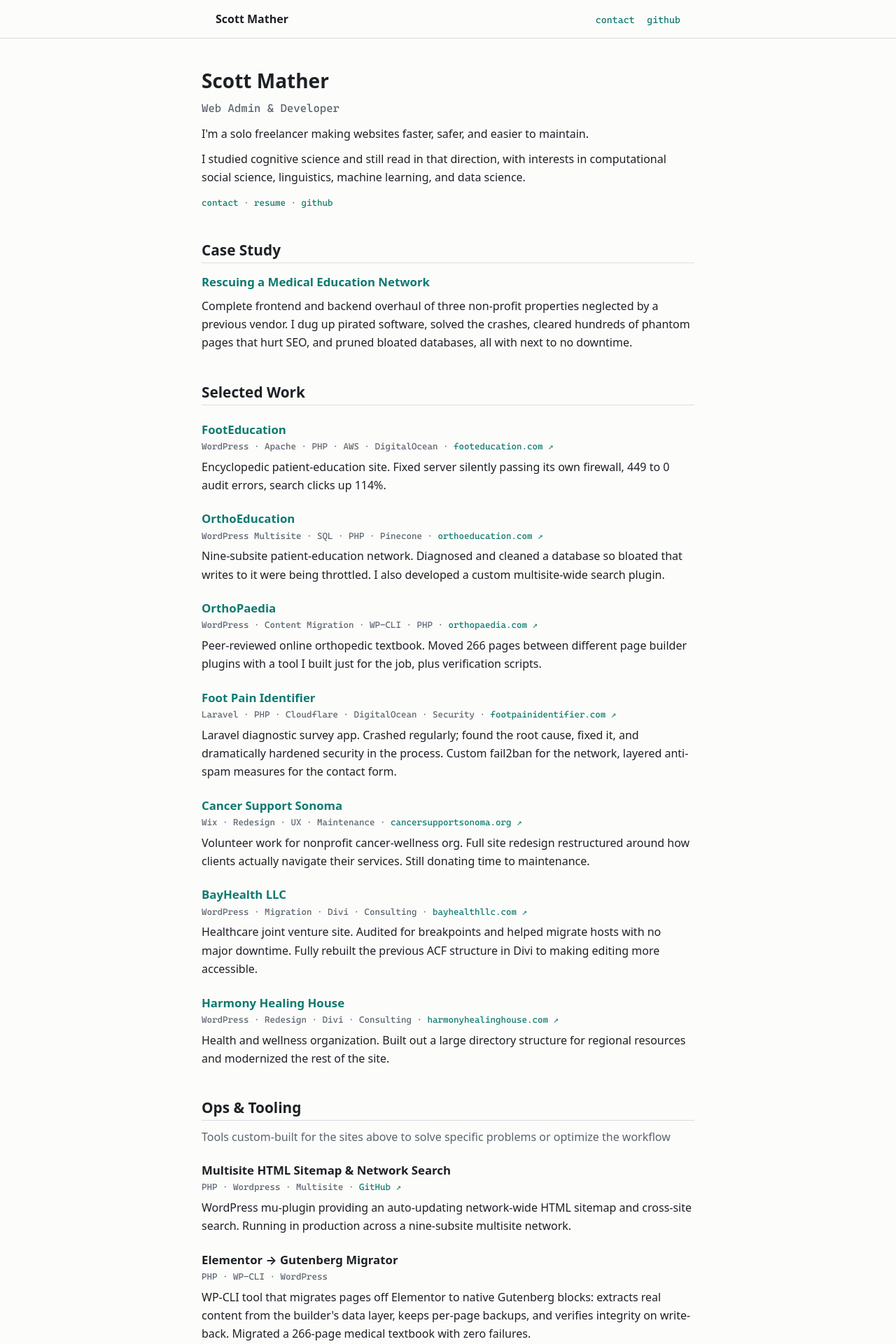
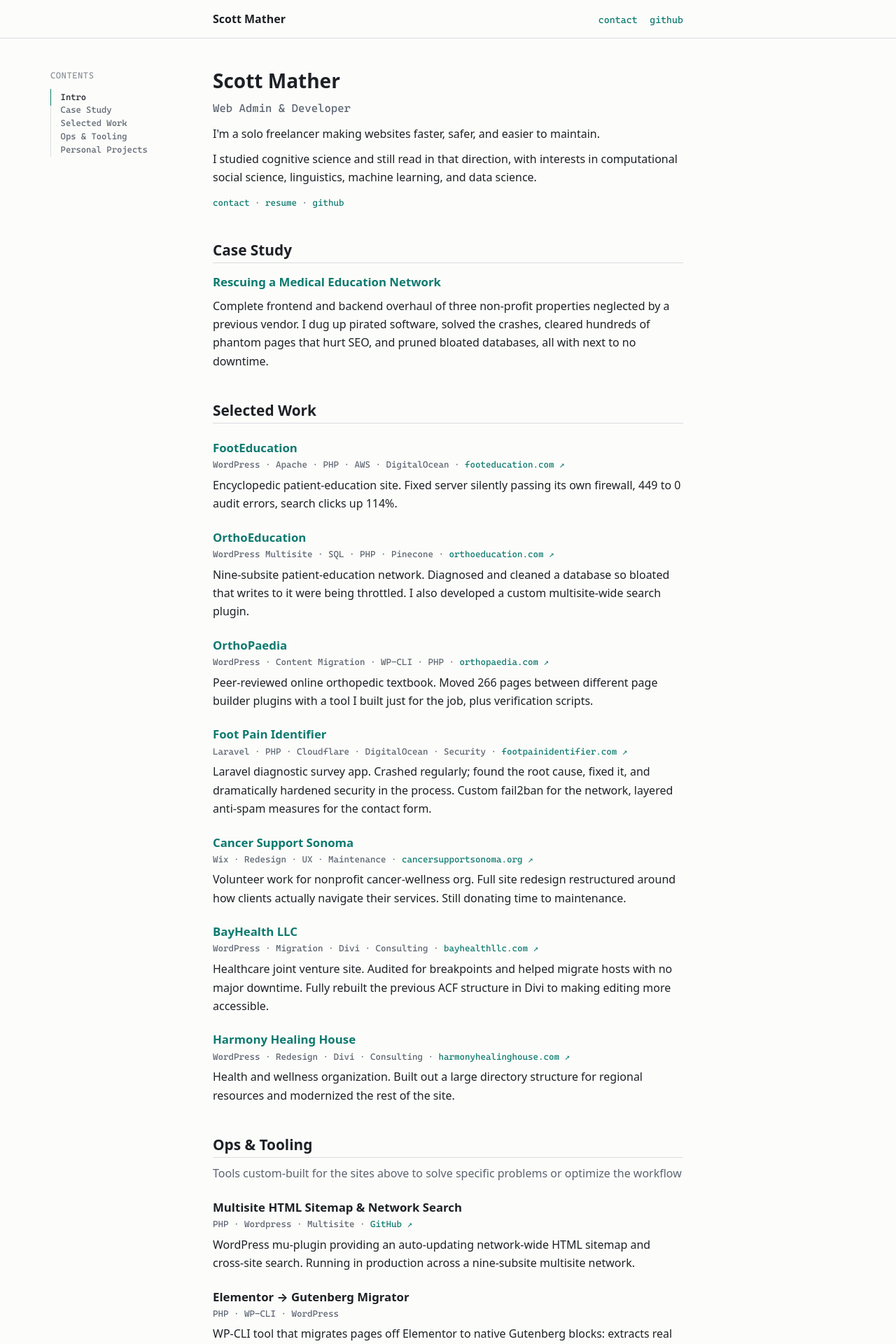
Before and after one commit to csmather/mather-cv, a Jekyll site: the page built from index.md, in a window 1280 px wide. Shown: the top 1920 px of the page at 70% size. Built offline with Jekyll 4.4.1, drawn with Linux system fonts in a browser that asks for light colours.

Commit message:
added TOC: ids, wrap, new css/js

```diff
--- a/_layouts/home.html
+++ b/_layouts/home.html
@@ -2,58 +2,104 @@
 layout: default
 ---
 
-<div class="wrap home">
+<div class="wrap home layout">
 
-  <div id="intro">
+  <details class="toc" open>
+    <summary>Contents</summary>
+    <p class="toc-label">CONTENTS</p>
+    <nav aria-label="Table of contents">
+
+      <div class="toc-group"><a href="#intro">Intro</a></div>
+      <div class="toc-group"><a href="#case-study">Case Study</a></div>
+
+      <div class="toc-group">
+        <a href="#work">Selected Work</a>
+        <div class="toc-children">
+          {% assign toc_work = site.work | where_exp: 'item', 'item.hidden != true' | sort: 'order' %}
+          {% for item in toc_work %}
+            <a href="#{{ item.slug }}">{{ item.title }}</a>
+          {% endfor %}
+        </div>
+      </div>
+
+      <div class="toc-group">
+        <a href="#tooling">Ops &amp; Tooling</a>
+        <div class="toc-children">
+          {% for project in site.data.projects %}
+            <a href="#{{ project.title | slugify }}">{{ project.title }}</a>
+          {% endfor %}
+        </div>
+      </div>
+
+      <div class="toc-group">
+        <a href="#projects">Personal Projects</a>
+        <div class="toc-children">
+          {% assign toc_projects = site.projects | sort: 'order' %}
+          {% for item in toc_projects %}
+            <a href="#{{ item.slug }}">{{ item.title }}</a>
+          {% endfor %}
+        </div>
+      </div>
+
+    </nav>
+  </details>
+
+  <div class="col">
+
+  <section id="intro">
     <h1>Scott Mather</h1>
     <p class="lede">Web Admin &amp; Developer</p>
     <p class="bio">I'm a solo freelancer making websites faster, safer, and easier to maintain.</p>
     <p class="bio">I studied cognitive science and still read in that direction, with interests in computational social science, linguistics, machine learning, and data science.</p>
     <p class="contact"><a href="mailto:matherscottc@gmail.com">contact</a> &middot; <a href="{{ '/assets/resume/Scott_Mather_Resume.pdf' | relative_url }}">resume</a> &middot; <a href="https://github.com/csmather" target="_blank" rel="noopener">github</a></p>
-  </div>
+  </section>
 
-  <div id="case-study">
+  <section id="case-study">
     <h2>Case Study</h2>
     <h3><a href="{{ '/case-studies/site-ops/' | relative_url }}">Rescuing a Medical Education Network</a></h3>
     <p>Complete frontend and backend overhaul of three non-profit properties neglected by a previous vendor. I dug up pirated software, solved the crashes, cleared hundreds of phantom pages that hurt SEO, and pruned bloated databases, all with next to no downtime.</p>
-  </div>
+  </section>
 
-  <div id="work">
-    <h2 id="work">Selected Work</h2>
+  <section id="work">
+    <h2>Selected Work</h2>
     {% assign items = site.work | where_exp: 'item', 'item.hidden != true' | sort: 'order' %}
     {% for item in items %}
-      <article class="entry">
+      <article class="entry" id="{{ item.slug }}">
         <h3><a href="{{ item.url | relative_url }}">{{ item.title }}</a></h3>
         <p class="tags">{{ item.tags | join: ' · ' }}{% if item.external_url %} · <a href="{{ item.external_url }}" target="_blank" rel="noopener">{{ item.external_url | replace: 'https://', '' | replace: 'http://', '' }} ↗</a>{% endif %}</p>
         <p>{{ item.summary }}</p>
       </article>
     {% endfor %}
-  </div>
+  </section>
 
-  <div id="tooling">
-    <h2 id="tooling">Ops &amp; Tooling</h2>
+  <section id="tooling">
+    <h2>Ops &amp; Tooling</h2>
     <p class="muted section-intro">Tools custom-built for the sites above to solve specific problems or optimize the workflow</p>
     {% for project in site.data.projects %}
-      <article class="entry">
+      <article class="entry" id="{{ project.title | slugify }}">
         <h3>{{ project.title }}</h3>
         <p class="tags">{{ project.tags | join: ' · ' }}{% if project.github_url %} · <a href="{{ project.github_url }}" target="_blank" rel="noopener">GitHub ↗</a>{% endif %}</p>
         <p>{{ project.description }}</p>
       </article>
     {% endfor %}
-  </div>
+  </section>
 
-  <div id="projects">
-    <h2 id="projects">Personal Projects</h2>
+  <section id="projects">
+    <h2>Personal Projects</h2>
     <p class="muted section-intro">Fully self-taught projects that I work on in my free time to explore Music Recommender Systems &amp; Information Retrieval, quality of life, specific tooling, and just for fun</p>
     {% assign pitems = site.projects | sort: 'order' %}
     {% for item in pitems %}
-      <article class="entry">
+      <article class="entry" id="{{ item.slug }}">
         <h3><a href="{{ item.url | relative_url }}">{{ item.title }}</a></h3>
         <p class="tags">{{ item.tags | join: ' · ' }}{% if item.github_url %} · <a href="{{ item.github_url }}" target="_blank" rel="noopener">GitHub ↗</a>{% endif %}{% if item.external_url %} · <a href="{{ item.external_url }}" target="_blank" rel="noopener">try it ↗</a>{% endif %}</p>
         <p>{{ item.summary }}</p>
       </article>
     {% endfor %}
     <p class="meta"><a href="https://github.com/csmather" target="_blank" rel="noopener">More on GitHub ↗</a></p>
+  </section>
+
   </div>
 
 </div>
+
+<script src="{{ '/assets/js/toc.js' | relative_url }}" defer></script>
--- a/assets/css/site.css
+++ b/assets/css/site.css
@@ -13,6 +13,8 @@
   --border: #343b45;
   --accent: #52c0b2;
   --code-bg: #1e2127;
+  --mono:
+    "Cascadia Mono", ui-monospace, SFMono-Regular, Menlo, Consolas, monospace;
 }
 
 @media (prefers-color-scheme: light) {
@@ -27,30 +29,31 @@
 }
 
 * {
-  box-sizing: border-box
+  box-sizing: border-box;
 }
 
 body {
   margin: 0;
   background: var(--bg);
   color: var(--ink);
-  font: 16px/1.65 system-ui, -apple-system, "Segoe UI", Roboto, Helvetica, Arial, sans-serif
+  font:
+    16px/1.65 system-ui, -apple-system, "Segoe UI", Roboto, Helvetica, Arial, sans-serif;
 }
 
 img {
   max-width: 100%;
-  height: auto
+  height: auto;
 }
 
 .wrap {
   max-width: 44rem;
   margin: 0 auto;
-  padding: 0 1.25rem
+  padding: 0 1rem;
 }
 
 .skip {
   position: absolute;
-  left: -999px
+  left: -999px;
 }
 
 .skip:focus {
@@ -58,87 +61,87 @@ img {
   top: 1rem;
   background: var(--bg);
   border: 1px solid var(--border);
-  padding: .4rem .7rem
+  padding: 0.4rem 0.7rem;
 }
 
 a {
   color: var(--accent);
-  text-decoration: none
+  text-decoration: none;
 }
 
 a:hover {
-  text-decoration: underline
+  text-decoration: underline;
 }
 
 h1 {
   font-size: 1.75rem;
   line-height: 1.2;
-  margin: 0 0 .5rem
+  margin: 0 0 0.5rem;
 }
 
 h2 {
   font-size: 1.3rem;
   line-height: 1.25;
   margin: 2.75rem 0 1rem;
-  padding-bottom: .3rem;
-  border-bottom: 1px solid var(--border)
+  padding-bottom: 0.3rem;
+  border-bottom: 1px solid var(--border);
 }
 
 h3 {
   font-size: 1.05rem;
   line-height: 1.3;
-  margin: 0 0 .15rem
+  margin: 0 0 0.15rem;
 }
 
 p {
-  margin: .6rem 0
+  margin: 0.6rem 0;
 }
 
 ul,
 ol {
-  padding-left: 1.4rem
+  padding-left: 1.4rem;
 }
 
 .muted {
-  color: var(--muted)
+  color: var(--muted);
 }
 
 code {
-  font-family: "Cascadia Mono", ui-monospace, SFMono-Regular, Menlo, Consolas, monospace;
-  font-size: .88em;
+  font-family: var(--mono);
+  font-size: 0.88em;
   background: var(--code-bg);
-  padding: .1rem .3rem;
-  border-radius: 2px
+  padding: 0.1rem 0.3rem;
+  border-radius: 2px;
 }
 
 pre {
   background: var(--code-bg);
-  padding: .8rem 1rem;
+  padding: 0.8rem 1rem;
   border-radius: 2px;
-  overflow-x: auto
+  overflow-x: auto;
 }
 
 pre code {
   background: none;
-  padding: 0
+  padding: 0;
 }
 
 table {
   border-collapse: collapse;
   margin: 1rem 0;
-  font-size: .95rem
+  font-size: 0.95rem;
 }
 
 th,
 td {
   border: 1px solid var(--border);
-  padding: .35rem .65rem;
-  text-align: left
+  padding: 0.35rem 0.65rem;
+  text-align: left;
 }
 
 /* Header */
 .site-head {
-  border-bottom: 1px solid var(--border)
+  border-bottom: 1px solid var(--border);
 }
 
 .site-head .wrap {
@@ -146,93 +149,243 @@ td {
   flex-wrap: wrap;
   align-items: baseline;
   justify-content: space-between;
-  gap: .4rem 1.25rem;
-  padding-top: .85rem;
-  padding-bottom: .85rem
+  gap: 0.4rem 1.25rem;
+  padding-top: 0.85rem;
+  padding-bottom: 0.85rem;
 }
 
 a.brand {
   font-weight: 600;
-  color: var(--ink)
+  color: var(--ink);
 }
 
 a.brand:hover {
-  color: var(--accent)
+  color: var(--accent);
 }
 
 .site-nav {
   display: flex;
   flex-wrap: wrap;
-  font-family: "Cascadia Mono", ui-monospace, SFMono-Regular, Menlo, Consolas, monospace;
-  font-size: .85rem;
-  gap: 1.1rem
+  font-family: var(--mono);
+  font-size: 0.85rem;
+  gap: 1.1rem;
 }
 
 .site-nav a {
-  color: var(--accent)
+  color: var(--accent);
 }
 
 .site-nav a:hover {
-  color: var(--accent)
+  color: var(--accent);
 }
 
 /* Homepage */
 .home {
-  padding: 2.75rem 0 1rem
+  padding: 2.75rem 1rem 1rem;
 }
 
 .lede {
-  max-width: 50ch;
-  font-family: "Cascadia Mono", ui-monospace, SFMono-Regular, Menlo, Consolas, monospace;
+  font-family: var(--mono);
   color: var(--muted);
 }
 
 .bio {
-  text-wrap: pretty
+  text-wrap: pretty;
 }
 
 .contact {
-  margin-top: .8rem
+  margin-top: 0.8rem;
 }
 
 .mono,
 .tags,
 .contact,
 .meta {
-  font-family: "Cascadia Mono", ui-monospace, SFMono-Regular, Menlo, Consolas, monospace;
-  font-size: .8rem;
-  color: var(--muted)
+  font-family: var(--mono);
+  font-size: 0.8rem;
+  color: var(--muted);
 }
 
 .section-intro {
-  margin: -.4rem 0 1.2rem
+  margin: -0.4rem 0 1.2rem;
 }
 
 .entry {
-  margin: 1.5rem 0
+  margin: 1.5rem 0;
 }
 
 .entry .tags {
-  margin: .1rem 0 .35rem
+  margin: 0.1rem 0 0.35rem;
 }
 
 .entry p {
-  margin: .25rem 0
+  margin: 0.25rem 0;
+}
+
+.home section,
+.home .entry {
+  scroll-margin-top: 2rem;
+}
+
+/* @media (prefers-reduced-motion: no-preference) { */
+/*   html { */
+/*     scroll-behavior: smooth; */
+/*   } */
+/* } */
+
+/* Table of contents
+   Mobile-first: a collapsible hairline drawer above the content. The sticky
+   left rail only kicks in at >=76rem, where there's margin room for it. */
+.toc {
+  margin: -1.9rem 0 1.6rem;
+  /* tucks the drawer up under the site header */
+  border-bottom: 1px solid var(--border);
+  /* the site header supplies the top rule */
+  font-family: var(--mono);
+  font-size: 0.8rem;
+  line-height: 1.5;
+}
+
+.toc-label {
+  display: none;
+}
+
+.toc summary {
+  display: flex;
+  justify-content: space-between;
+  padding: 0.7rem 0;
+  color: var(--muted);
+  cursor: pointer;
+  list-style: none;
+}
+
+.toc summary::-webkit-details-marker {
+  display: none;
+}
+
+.toc summary::after {
+  content: "↓";
+}
+
+.toc[open] summary::after {
+  content: "↑";
+}
+
+.toc nav {
+  display: flex;
+  flex-direction: column;
+  padding-bottom: 0.6rem;
+}
+
+.toc a {
+  padding: 0.42rem 0;
+  color: var(--muted);
+}
+
+.toc a:hover {
+  color: var(--ink);
+  text-decoration: none;
+}
+
+.toc-group.active>a,
+.toc a.current {
+  color: var(--ink);
+}
+
+/* Children only exist while their section is the active one. Never in the
+   drawer — sections alone keep it short enough to tap through. */
+.toc-children {
+  display: none;
+  flex-direction: column;
+}
+
+@media (min-width: 76rem) {
+  .layout {
+    display: flex;
+    align-items: flex-start;
+    /* required, or the sidebar stretches and can't stick */
+    gap: 0 3.5rem;
+  }
+
+  .layout>.col {
+    flex: 1 1 auto;
+    min-width: 0;
+    /* stops long URLs blowing out the column */
+  }
+
+  /* Hangs in the left margin: the negative margin cancels its own width plus
+     the gap, so the content column stays 44rem and aligned with the header. */
+  .toc {
+    flex: 0 0 11rem;
+    margin: 0 0 0 -14.5rem;
+    position: sticky;
+    top: 2rem;
+    max-height: calc(100vh - 4rem);
+    overflow-y: auto;
+    scrollbar-width: none;
+    /* only scrolls on very short viewports; no chrome */
+    border: 0;
+    font-size: 0.78rem;
+  }
+
+  .toc::-webkit-scrollbar {
+    display: none;
+  }
+
+  .toc summary {
+    display: none;
+  }
+
+  .toc-label {
+    display: block;
+    margin: 0 0 0.8rem;
+    color: var(--muted);
+    opacity: 0.7;
+    letter-spacing: 0.04em;
+  }
+
+  /* The rail: one border on the nav, and each link overlaps it by -1px so the
+     active link's own border paints over it in the accent color. */
+  .toc nav {
+    border-left: 1px solid var(--border);
+    padding-bottom: 0;
+  }
+
+  .toc a {
+    padding: 0.28rem 0 0.28rem 0.85rem;
+    margin-left: -1px;
+    border-left: 1px solid transparent;
+  }
+
+  .toc-group.active>a,
+  .toc a.current {
+    border-left-color: var(--accent);
+  }
+
+  .toc-group.active .toc-children {
+    display: flex;
+  }
+
+  .toc-children a {
+    padding-left: 1.6rem;
+    font-size: 0.72rem;
+    opacity: 0.75;
+  }
 }
 
 /* Detail pages */
 .page {
-  padding: 2.5rem 0 3rem
+  padding: 2.5rem 1rem 3rem;
 }
 
 .page-meta {
-  margin: -.2rem 0 1.4rem
+  margin: -0.2rem 0 1.4rem;
 }
 
 .shot {
   border: 1px solid var(--border);
   border-radius: 2px;
-  margin: 1rem 0
+  margin: 1rem 0;
 }
 
 /* Footer */
@@ -241,5 +394,5 @@ a.brand:hover {
   margin-top: 3.5rem;
   padding: 1.4rem 0 2.5rem;
   color: var(--muted);
-  font-size: .9rem
+  font-size: 0.9rem;
 }
--- /dev/null
+++ b/assets/js/toc.js
@@ -0,0 +1,51 @@
+/* Scroll-spy + responsive open state for the homepage table of contents. */
+(function () {
+  var toc = document.querySelector('.toc');
+  if (!toc) return;
+
+  var groups = Array.prototype.slice.call(toc.querySelectorAll('.toc-group'));
+  var targets = Array.prototype.slice
+    .call(toc.querySelectorAll('a[href^="#"]'))
+    .map(function (a) {
+      return {
+        link: a,
+        group: a.closest('.toc-group'),
+        el: document.getElementById(decodeURIComponent(a.hash.slice(1)))
+      };
+    })
+    .filter(function (t) {
+      return t.el;
+    });
+
+  function update() {
+    var y = window.scrollY + 100; // "has this heading passed the top?"
+    var active = targets[0];
+    targets.forEach(function (t) {
+      if (t.el.getBoundingClientRect().top + window.scrollY <= y) active = t;
+    });
+    targets.forEach(function (t) {
+      t.link.classList.toggle('current', t === active);
+    });
+    groups.forEach(function (g) {
+      g.classList.toggle('active', !!active && g === active.group);
+    });
+  }
+
+  addEventListener('scroll', update, { passive: true });
+  addEventListener('resize', update);
+  update();
+
+  // Open as a rail on desktop, collapsed as a drawer on mobile; a tap on any
+  // link closes the drawer behind you.
+  var mq = matchMedia('(min-width: 76rem)');
+  function sync() {
+    toc.open = mq.matches;
+  }
+  mq.addEventListener('change', sync);
+  sync();
+  toc.querySelectorAll('a').forEach(function (a) {
+    a.addEventListener('click', function () {
+      if (!mq.matches) toc.open = false;
+    });
+  });
+})();
```
